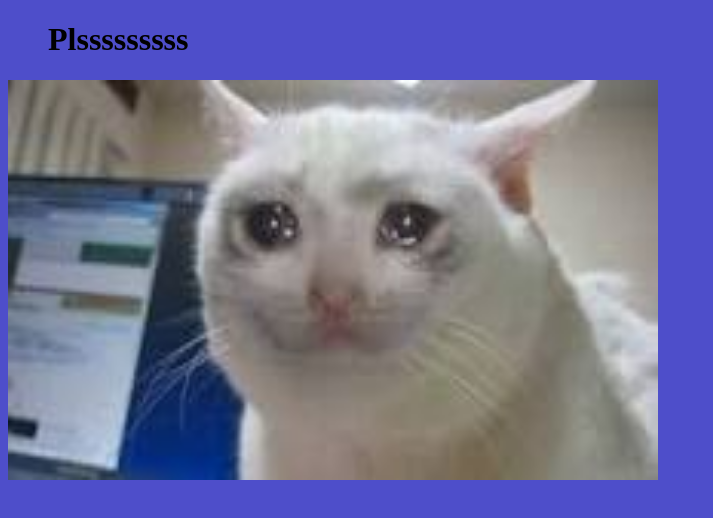
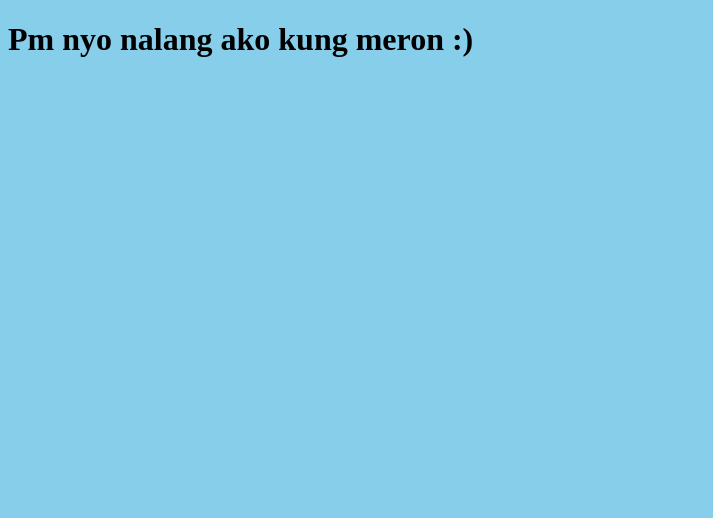
Before and after one commit to skgfagjdfjh/skgfagjdfjh-website, a plain HTML site: page index.html in a window 1280 px wide. Shown: the whole page, without its empty margins (0-713 px from the left). Drawn offline with Linux system fonts and the light colour scheme.

Commit message:
Add files via upload

```diff
--- a/index.html
+++ b/index.html
@@ -3,17 +3,19 @@
 <head>
     <meta charset="UTF-8">
     <meta name="viewport" content="width=device-width, initial-scale=1.0">
-    <title>sdhihihd</title>
-    <script src="index.js"></script>
+    <title>Amp</title>
+
     <link rel="stylesheet" href="style.css">
 
 </head>
 <body>
 
+  <script src="index.js"></script>
 
-<h1><b>Plsssssssss</b></h1>
 
-<img src="download (1).jpg">
+<h1><b>Pm nyo nalang ako kung meron :)</b></h1>
+
+<a href=""></a>
 
 </body>
 </html>
--- a/index.js
+++ b/index.js
@@ -1,7 +1 @@
-console.log("LOL");
-
-
-window.alert("Oy")
-window.alert("Baka Naman")
-window.alert("Pakopya")
-window.alert("Sa Filipino")
+window.alert("May Assingment Ba?");
--- a/style.css
+++ b/style.css
@@ -1,11 +1,11 @@
-body{
-    background-color: rgb(78, 78, 202);
+h1{
+    color: black;
 }
 
-img{
-    width: 650px;
-    height: 400px;
+body{
+    background-color: skyblue;
 }
-h1{
-    margin-left: 40px;
+
+p{
+    margin-right: 500px;
 }
```
